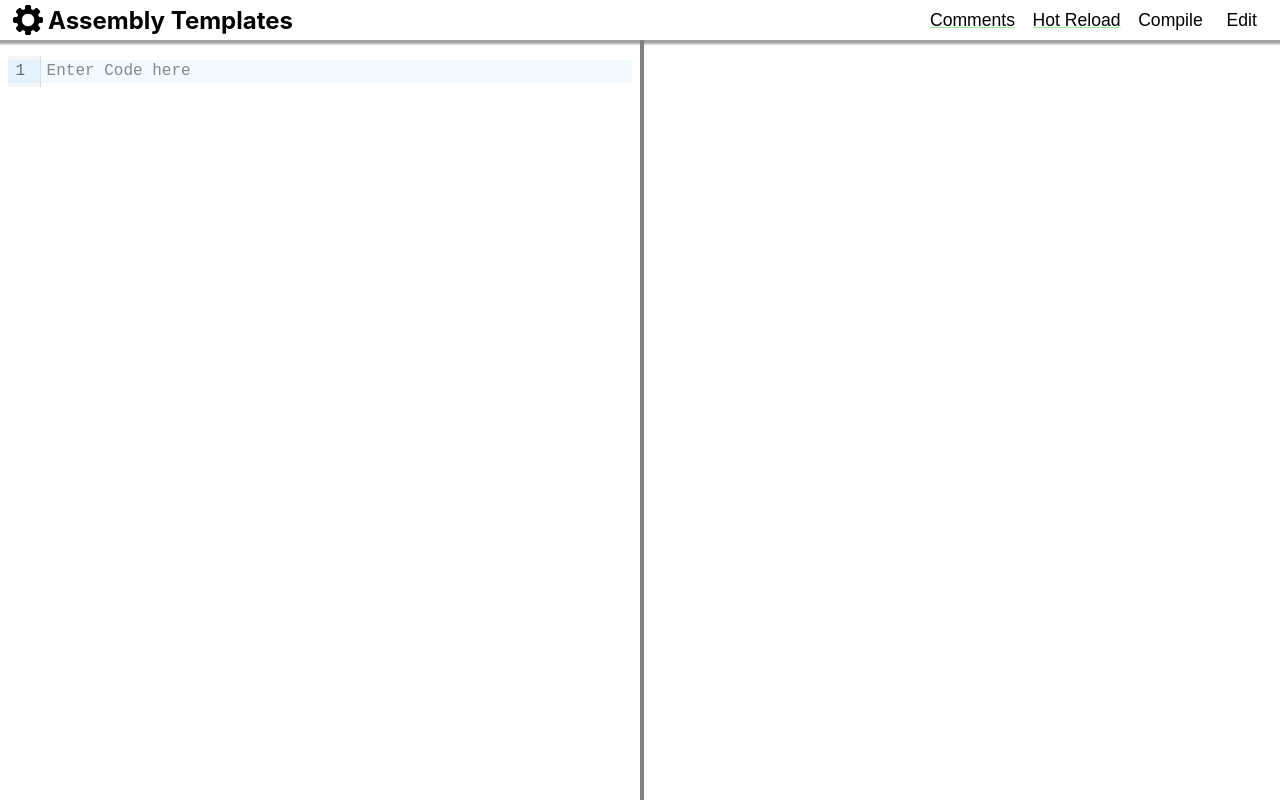
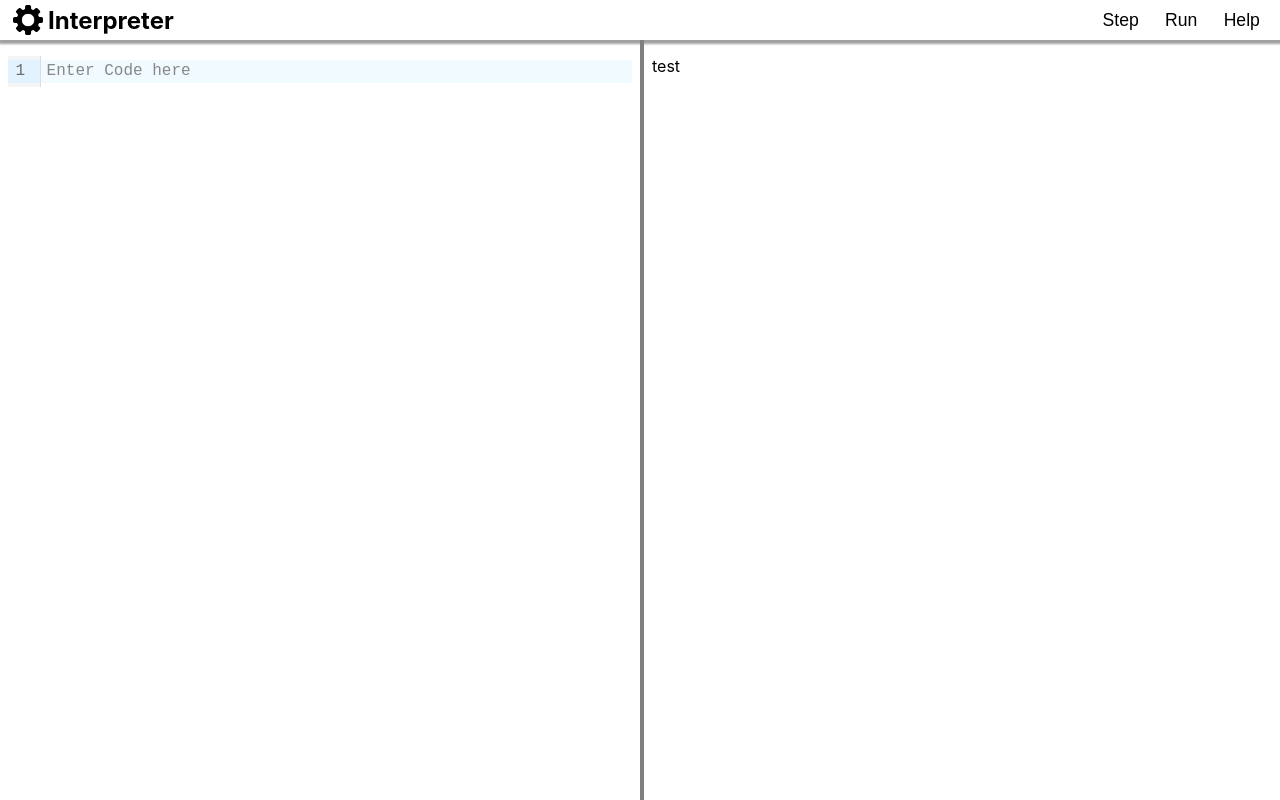
Before and after one commit to jeffreyzhang2002/HackGT9, a React (Create React App) app: page / in a window 1280 px wide. Built offline with nearby package versions, Linux system fonts and the light colour scheme.

Commit message:
intital commit

```diff
--- a/src/compiler/Compiler.ts
+++ /dev/null
@@ -1,59 +0,0 @@
-import DefaultCommands from "./LC2200";
-import {EditSettings} from "../layout/App";
-
-
-export interface CodeFragment {
-
-}
-
-export interface CodeSection {
-    line: string;
-    code: CodeFragment[];
-    comments? : string;
-
-
-}
-
-const commandMap = new Map();
-
-for (const command of DefaultCommands) {
-    commandMap.set(command.name, command);
-}
-
-function Generate(content: string, editSettings: EditSettings) : CodeSection {
-
-    if(!content)
-        return {line : "", code : [{}]}
-
-    if(content.startsWith(";")) {
-
-        return (editSettings.comments)? {line : content, code : [{}]} : {line : "", code : [{}]};
-
-    }
-
-    let tokens = content.split(/[,]*\s/)
-
-    const command = commandMap.get(tokens[0].toLowerCase())
-
-    if(command === undefined)
-        return {line : "error", code : [{}]}
-
-
-    return {line : content, code : [{}]}
-
-}
-
-export default function Compile(content: string | undefined, editSettings: EditSettings) : CodeSection[]  {
-    if(!content)
-        return [];
-
-    const lines = content.split("\n");
-
-    let out : CodeSection[] = [];
-
-    for(const line of lines) {
-        out.push(Generate(line, editSettings))
-    }
-
-    return out;
-}
--- a/src/compiler/LC2200.ts
+++ /dev/null
@@ -1,19 +0,0 @@
-const DefaultCommands = [
-    {
-        name: "add",
-        args: ["R"],
-
-    },
-    {
-        name: "nand",
-        args: [ ]
-
-    },
-    {
-        name: "addi",
-        args: [ ]
-
-    }
-]
-
-export default DefaultCommands;
--- a/src/components/CodeDisplay.tsx
+++ b/src/components/CodeDisplay.tsx
@@ -1,6 +1,5 @@
 import React from "react";
 import Styled from "styled-components";
-import {CodeSection} from "../compiler/Compiler";
 
 const Container = Styled.div`
 
@@ -40,23 +39,11 @@ const FragmentLine = Styled.div`
     -khtml-user-select: none;
 `
 
-
-function CodeFragment({id, content} : {id : number, content: CodeSection}) {
-
-    return (
-        <FragmentContainer>
-            <FragmentLine> {id} </FragmentLine>
-            {content.line}
-        </FragmentContainer>
-    )
-
-};
-
-export default function CodeDisplay({content} : {content: CodeSection[]}) {
+export default function CodeDisplay() {
 
     return (
         <Container>
-            {content.map((content: CodeSection, index : number) => {return <CodeFragment id={index + 1} content={content}/>})}
+            test
         </Container>
     );
 }
--- a/src/layout/App.tsx
+++ b/src/layout/App.tsx
@@ -5,7 +5,6 @@ import Nav from "./Nav";
 import HorizontalDivider from "./horizontalDivider/HorizontalDivider";
 import CodeEditor from "../components/CodeEditor";
 import CodeDisplay from "../components/CodeDisplay";
-import Compile from "../compiler/Compiler";
 
 const Container = Styled.main`
 
@@ -26,25 +25,13 @@ export default function App(): JSX.Element {
 
     const [code, setCode] = React.useState<string>();
 
-    const [debugMode, setDebugMode] = React.useState<boolean>(false);
-    const [editSettings, setEditSettings] = React.useState<EditSettings>({comments: true, hotReload: true});
-    const [debugSettings, setDebugSettings] = React.useState()
-
     return (
         <Container>
-            <Nav mode={debugMode} toggleMode={() => setDebugMode(!debugMode)} editSettings={editSettings} setEditSettings={setEditSettings}/>
-            {
-                debugMode? (
-                    <div>
-
-                    </div>
-                ) : (
-                    <HorizontalDivider>
-                        <CodeEditor code={code} setCode={setCode}/>
-                        <CodeDisplay content={Compile(code, editSettings)}/>
-                    </HorizontalDivider>
-                )
-            }
+            <Nav/>
+            <HorizontalDivider>
+                <CodeEditor code={code} setCode={setCode}/>
+                <CodeDisplay/>
+            </HorizontalDivider>
         </Container>
     );
 }
--- a/src/layout/Nav.tsx
+++ b/src/layout/Nav.tsx
@@ -74,43 +74,24 @@ const Icon = Styled.div`
     }
 `
 
-export default function Nav(props: {mode : boolean, toggleMode: () => void, editSettings : EditSettings, setEditSettings: (v : EditSettings) => void}) : JSX.Element {
+export default function Nav() : JSX.Element {
 
     return (
         <Container>
             <Alignment style={{flexDirection: "row"}}>
                 <Icon/>
-                <Title> Assembly Templates </Title>
+                <Title> Interpreter </Title>
             </Alignment>
             <Alignment style={{flexDirection: "row-reverse"}}>
-                <Button onClick={props.toggleMode}>
-                    {props.mode? "Debug" : "Edit"}
+                <Button>
+                    Help
                 </Button>
-                {
-                    props.mode? (
-                        <>
                 <Button>
                     Run
                 </Button>
                 <Button>
                     Step
                 </Button>
-                        </>
-                    ) : (
-                        <>
-                            <Button>
-                                Compile
-                            </Button>
-                            <Button isEnabled={props.editSettings.hotReload} onClick={()=>props.setEditSettings({...props.editSettings, hotReload: !props.editSettings.hotReload})}>
-                                Hot Reload
-                            </Button>
-                            <Button isEnabled={props.editSettings.comments} onClick={()=>props.setEditSettings({...props.editSettings, comments: !props.editSettings.comments})}>
-                                Comments
-                            </Button>
-                        </>
-                    )
-                }
-
             </Alignment>
         </Container>
     )
```
Also changed, not shown: src/compiler/LC2200pp.ts (deleted, +0 -13 lines), src/compiler/Types.ts (deleted, +0 -20 lines). Lines whose indentation alone changed are shown as unchanged.
